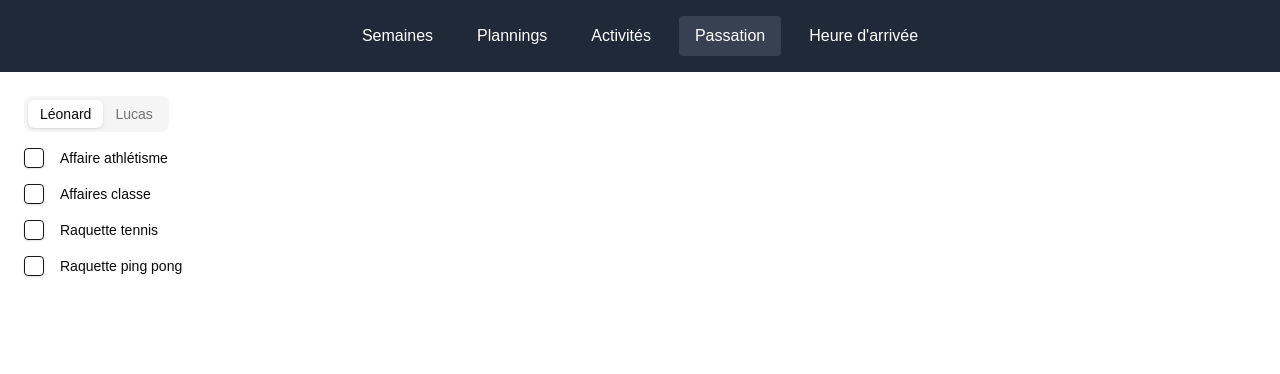
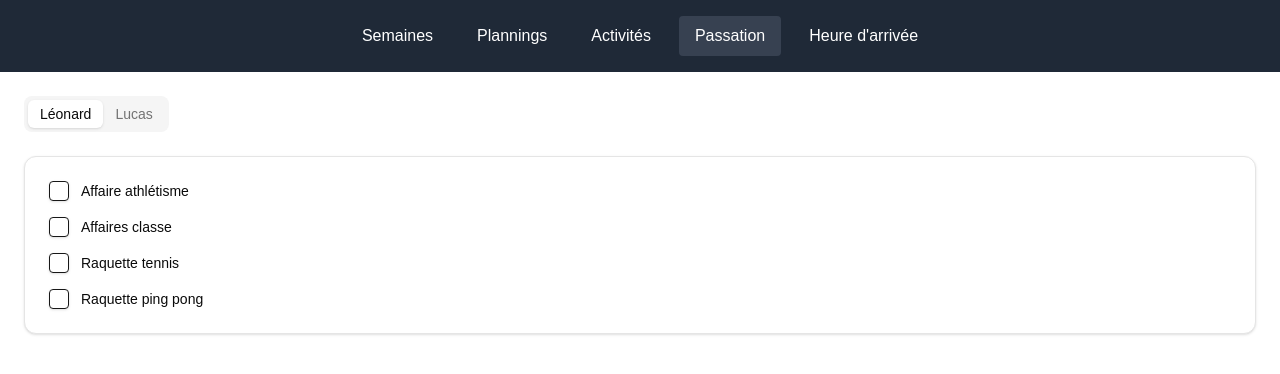
Before and after one commit to decuyperanthony/calendar-du-duck, a Next.js app: page /passation in a window 1280 px wide. Shown: the top 374 px of the page. Built offline with nearby package versions, Linux system fonts and the light colour scheme.

Commit message:
refactor: check box and simple card

```diff
--- a/app/school-schedule/page.tsx
+++ b/app/school-schedule/page.tsx
@@ -7,7 +7,7 @@ import {
   TableRow,
 } from "@/components/ui/table";
 
-import { Card, CardHeader, CardTitle, CardContent } from "@/components/ui/card";
+import { SimpleCard } from "@/components/common/simple-card";
 
 const scheduleData = [
   { courseTime: "8h00", arrivalTime: "7h58", label: "Cours" },
@@ -25,11 +25,10 @@ const scheduleData = [
 
 const Page = () => {
   return (
-    <Card className="w-full max-w-2xl mx-auto">
-      <CardHeader>
-        <CardTitle>Emploi du Temps Scolaire</CardTitle>
-      </CardHeader>
-      <CardContent>
+    <SimpleCard
+      title="Emploi du Temps Scolaire"
+      className="w-full max-w-2xl mx-auto"
+    >
       <Table>
         <TableHeader>
           <TableRow>
@@ -48,8 +47,7 @@ const Page = () => {
           ))}
         </TableBody>
       </Table>
-      </CardContent>
-    </Card>
+    </SimpleCard>
   );
 };
 
--- a/app/semaines/page.tsx
+++ b/app/semaines/page.tsx
@@ -1,6 +1,7 @@
 "use client";
 
 import { SimpleAlert } from "@/components/common/simple-alert";
+import { SimpleCard } from "@/components/common/simple-card";
 import { Input } from "@/components/ui/input";
 import { getWeekType, WeekType } from "@/utils/week-utils";
 import { ChangeEvent, useState } from "react";
@@ -27,10 +28,8 @@ const Page = () => {
   };
 
   return (
-    <div className="flex flex-col gap-4">
-      <h1 className="text-2xl font-semibold">Calcul de Garde</h1>
-
-      <div className="flex flex-col items-center space-y-4 w-full max-w-md">
+    <SimpleCard title="Calcul de garde" className="w-full max-w-2xl mx-auto">
+      <div className="space-y-4">
         <Input
           type="date"
           onChange={handleDateChange}
@@ -45,7 +44,7 @@ const Page = () => {
           />
         )}
       </div>
-    </div>
+    </SimpleCard>
   );
 };
 
--- /dev/null
+++ b/components/common/custom-checkbox.tsx
@@ -0,0 +1,32 @@
+import { Checkbox } from "../ui/checkbox";
+
+type CustomCheckboxProps = {
+  id: string;
+  checked: boolean;
+  onCheckedChange: () => void;
+  label: string;
+};
+
+export const CustomCheckbox = ({
+  id,
+  checked,
+  onCheckedChange,
+  label,
+}: CustomCheckboxProps) => {
+  return (
+    <div className="flex items-center gap-3">
+      <Checkbox
+        id={id}
+        checked={checked}
+        onCheckedChange={onCheckedChange}
+        className="size-5"
+      />
+      <label
+        htmlFor={id}
+        className="text-sm font-medium leading-none peer-disabled:cursor-not-allowed peer-disabled:opacity-70"
+      >
+        {label}
+      </label>
+    </div>
+  );
+};
--- a/components/common/generic-tabs.tsx
+++ b/components/common/generic-tabs.tsx
@@ -22,7 +22,7 @@ export const GenericTabs = ({ tabs, defaultTab }: GenericTabsProps) => {
           </TabsTrigger>
         ))}
       </TabsList>
-      <div className="mt-4">
+      <div className="mt-6">
         {tabs.map((tab) => (
           <TabsContent key={tab.value} value={tab.value}>
             {tab.content}
--- a/components/common/simple-card.tsx
+++ b/components/common/simple-card.tsx
@@ -1,5 +1,6 @@
 import { type ComponentPropsWithoutRef } from "react";
 import { Card, CardContent, CardHeader, CardTitle } from "../ui/card";
+import { cn } from "@/lib/utils";
 
 type SimpleCardProps = ComponentPropsWithoutRef<"div"> & {
   title?: string;
@@ -7,11 +8,13 @@ type SimpleCardProps = ComponentPropsWithoutRef<"div"> & {
 
 export const SimpleCard = ({ children, title, ...props }: SimpleCardProps) => (
   <Card {...props}>
-    <CardHeader>
-      <CardTitle>{title}</CardTitle>
-    </CardHeader>
+    {!!title && (
+      <CardHeader>
+        <CardTitle>{title}</CardTitle>
+      </CardHeader>
+    )}
 
-    <CardContent>{children}</CardContent>
+    <CardContent className={cn({ "mt-6": !title })}>{children}</CardContent>
   </Card>
 );
 
--- a/components/common/todo-list.tsx
+++ b/components/common/todo-list.tsx
@@ -1,7 +1,10 @@
 "use client";
 
 import { useState } from "react";
-import { Checkbox } from "../ui/checkbox";
+
+import { CustomCheckbox } from "./custom-checkbox";
+
+import { SimpleCard } from "./simple-card";
 
 type TodoItem = {
   label: string;
@@ -22,24 +25,20 @@ const TodoList = ({ items }: TodoListProps) => {
   };
 
   return (
+    <SimpleCard>
       <ul className="space-y-4">
         {todos.map((item, index) => (
-        <li key={index} className="flex items-center gap-4">
-          <Checkbox
+          <li key={index}>
+            <CustomCheckbox
               id={`todo-${index}`}
               checked={item.checked}
               onCheckedChange={() => toggleCheck(index)}
-            className="size-5"
+              label={item.label}
             />
-          <label
-            htmlFor={`todo-${index}`}
-            className="text-sm font-medium leading-none peer-disabled:cursor-not-allowed peer-disabled:opacity-70"
-          >
-            {item.label}
-          </label>
           </li>
         ))}
       </ul>
+    </SimpleCard>
   );
 };
 
```
Lines whose indentation alone changed are shown as unchanged.
